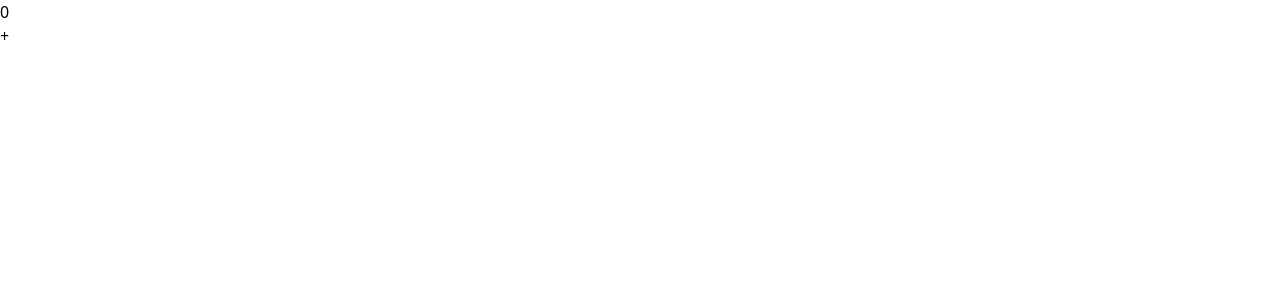
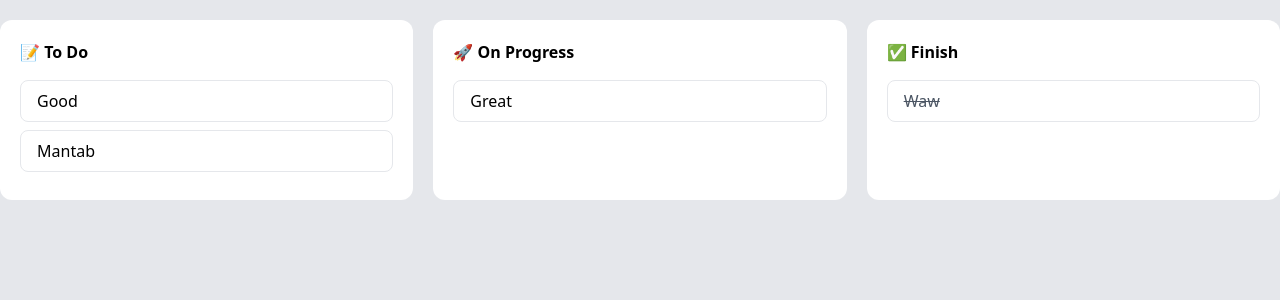
Before and after one commit to tiojevero/vue-todolist, a Vue app: page / in a window 1280 px wide. Shown: the top 300 px of the page. Built offline with nearby package versions, Linux system fonts and the light colour scheme.

Commit message:
make drag and drop work

```diff
--- a/src/App.vue
+++ b/src/App.vue
@@ -5,5 +5,9 @@ import TodoList from "./components/TodoList.vue";
 </script>
 
 <template>
-    <TodoList />
+    <div class="h-screen bg-gray-200 py-5">
+        <div class="container mx-auto">
+            <TodoList />
+        </div>
+    </div>
 </template>
--- /dev/null
+++ b/src/components/TodoItem.vue
@@ -0,0 +1,20 @@
+<script setup>
+defineProps({
+    items: Array,
+    startDrag: Function,
+});
+</script>
+
+<template>
+    <div
+        :class="`rounded-lg border bg-white px-4 py-2 mb-2 cursor-grab ${
+            item.list === 3 ? 'line-through text-gray-600' : ''
+        }`"
+        v-for="item in items"
+        :key="item.id"
+        draggable="true"
+        @dragstart="startDrag($event, item)"
+    >
+        {{ item.title }}
+    </div>
+</template>
--- a/src/components/TodoList.vue
+++ b/src/components/TodoList.vue
@@ -1,9 +1,37 @@
 <script setup>
 import { computed } from "vue";
 import { useStore } from "vuex";
+import TodoItem from "./TodoItem.vue";
+import TodoItem1 from "./TodoItem.vue";
 
 const store = useStore();
-const count = computed(() => store.state.count);
+
+const todos = computed(() =>
+    store.state.items.filter((item) => item.list === 1)
+);
+const progress = computed(() =>
+    store.state.items.filter((item) => item.list === 2)
+);
+const finish = computed(() =>
+    store.state.items.filter((item) => item.list === 3)
+);
+
+function startDrag(event, item) {
+    // console.log(item);
+    const payload = {
+        event: event,
+        item: item,
+    };
+    store.commit("startDrag", payload);
+}
+
+function onDrop(event, list) {
+    const payload = {
+        event: event,
+        list: list,
+    };
+    store.commit("onDrop", payload);
+}
 
 function increment() {
     store.commit("increment");
@@ -11,6 +39,33 @@ function increment() {
 </script>
 
 <template>
-    <h1>{{ count }}</h1>
-    <button @click="increment">+</button>
+    <div class="grid grid-cols-3 gap-5">
+        <div
+            class="rounded-xl bg-white p-5"
+            @drop="onDrop($event, 1)"
+            @dragenter.prevent
+            @dragover.prevent
+        >
+            <h2 class="font-bold mb-4">📝 To Do</h2>
+            <TodoItem :items="todos" :start-drag="startDrag" />
+        </div>
+        <div
+            class="rounded-xl bg-white p-5"
+            @drop="onDrop($event, 2)"
+            @dragenter.prevent
+            @dragover.prevent
+        >
+            <h2 class="font-bold mb-4">🚀 On Progress</h2>
+            <TodoItem :items="progress" :start-drag="startDrag" />
+        </div>
+        <div
+            class="rounded-xl bg-white p-5"
+            @drop="onDrop($event, 3)"
+            @dragenter.prevent
+            @dragover.prevent
+        >
+            <h2 class="font-bold mb-4">✅ Finish</h2>
+            <TodoItem :items="finish" :start-drag="startDrag" />
+        </div>
+    </div>
 </template>
--- a/src/store/index.js
+++ b/src/store/index.js
@@ -3,12 +3,40 @@ import { createStore } from "vuex";
 const store = createStore({
     state() {
         return {
-            count: 0,
+            items: [
+                {
+                    id: 0,
+                    title: "Good",
+                    list: 1,
+                },
+                {
+                    id: 1,
+                    title: "Mantab",
+                    list: 1,
+                },
+                {
+                    id: 2,
+                    title: "Great",
+                    list: 2,
+                },
+                {
+                    id: 3,
+                    title: "Waw",
+                    list: 3,
+                },
+            ],
         };
     },
     mutations: {
-        increment(state) {
-            state.count++;
+        startDrag(state, payload) {
+            payload.event.dataTransfer.dropEffect = "move";
+            payload.event.dataTransfer.effectAllowed = "move";
+            payload.event.dataTransfer.setData("itemID", payload.item.id);
+        },
+        onDrop(state, payload) {
+            const itemID = payload.event.dataTransfer.getData("itemID");
+            const item = state.items.find((item) => item.id == itemID);
+            item.list = payload.list;
         },
     },
 });
```
